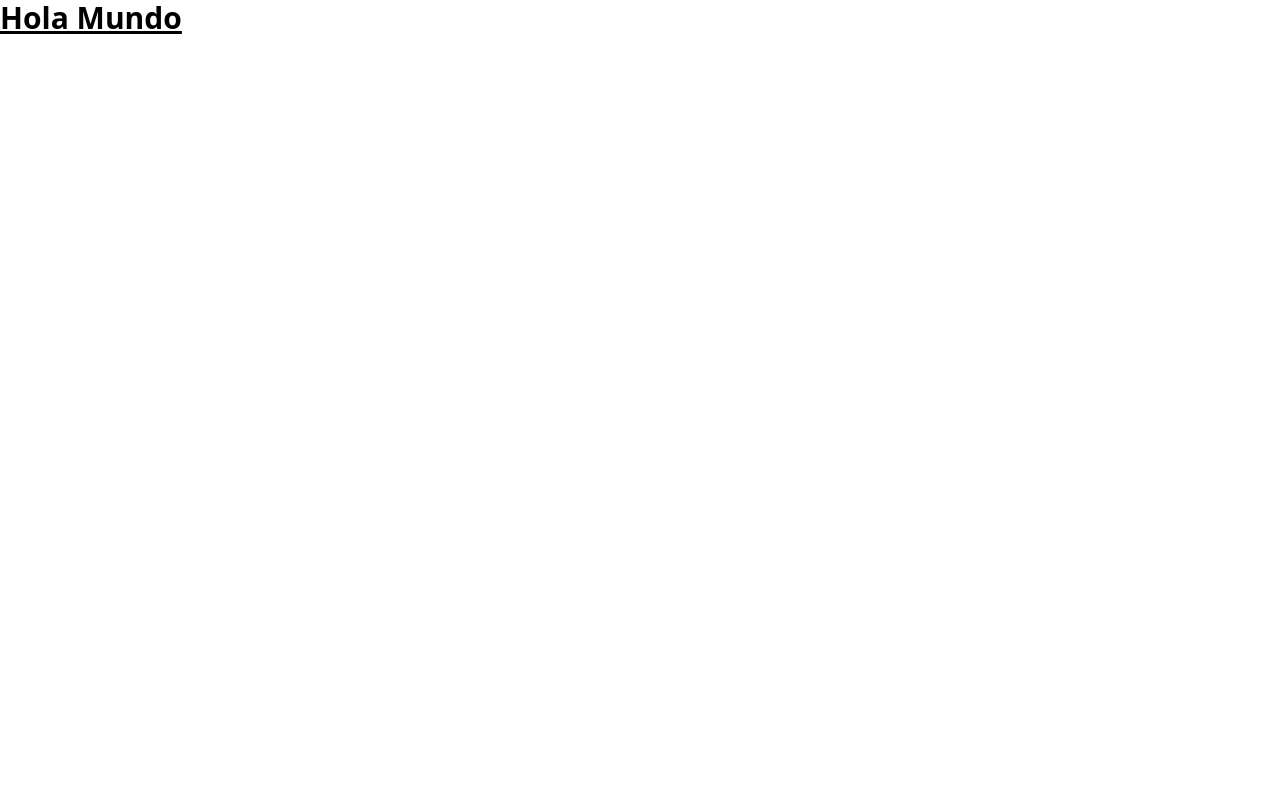
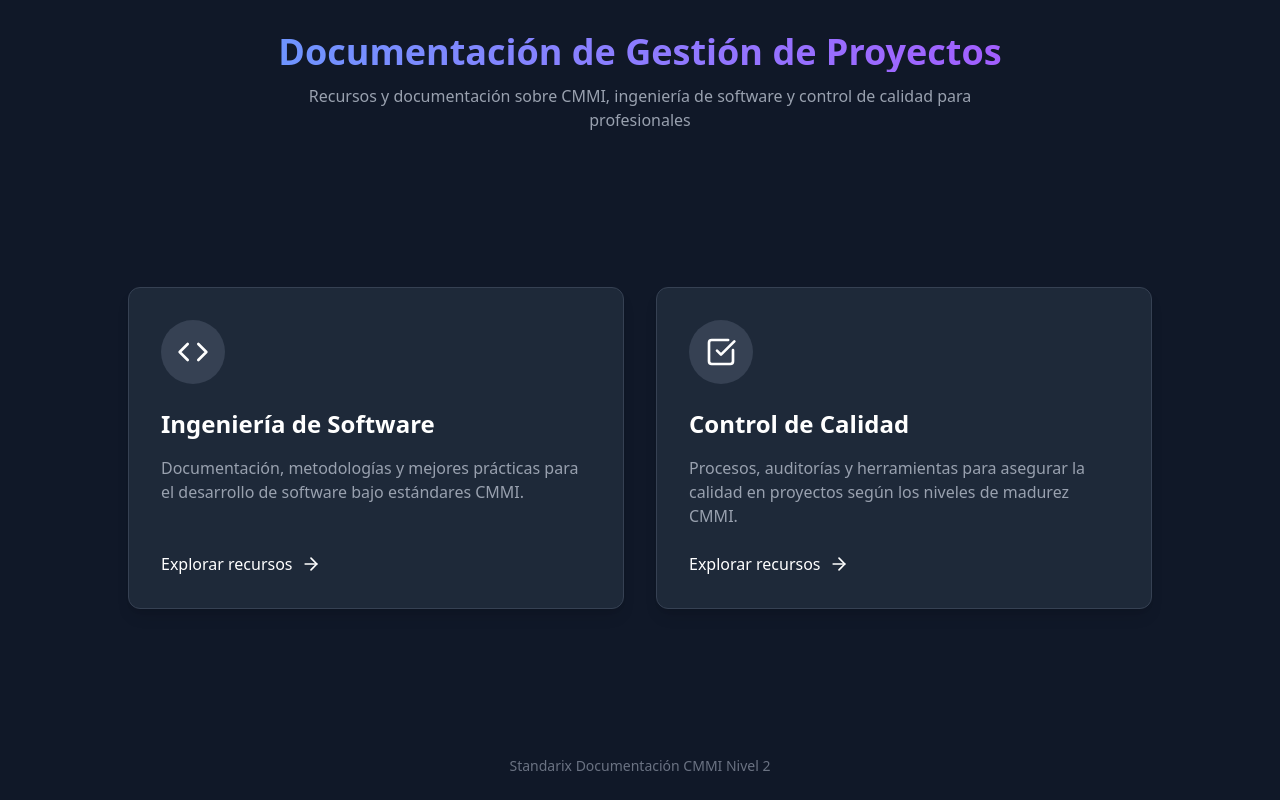
Before and after one commit to RafaElDev6H057/Standarix.com, a Vue app: page / in a window 1280 px wide. Built offline with nearby package versions, Linux system fonts and the light colour scheme.

Commit message:
feat: enhance HomeView with new layout and add CardSectionHome component

```diff
--- /dev/null
+++ b/src/components/CardSectionHome.vue
@@ -0,0 +1,61 @@
+<script setup>
+import { ArrowRight } from 'lucide-vue-next'
+import { defineProps } from 'vue'
+
+defineProps({
+  title: {
+    type: String,
+    required: true,
+  },
+  description: {
+    type: String,
+    required: true,
+  },
+  to: {
+    type: String,
+    required: true,
+  },
+  icon: {
+    type: Object,
+    required: true,
+  },
+  accentColor: {
+    type: String,
+    default: 'blue',
+    validator: (value) =>
+      ['blue', 'purple', 'green', 'red', 'yellow', 'indigo', 'pink'].includes(value),
+  },
+  buttonText: {
+    type: String,
+    default: 'Explorar recursos',
+  },
+})
+</script>
+
+<template>
+  <RouterLink
+    :to="to"
+    class="group bg-gray-800 rounded-xl overflow-hidden shadow-lg hover:shadow-2xl transition-all duration-300 hover:translate-y-[-8px] border border-gray-700"
+    :class="[`hover:border-${accentColor}-500`]"
+  >
+    <div class="p-8 flex flex-col h-full">
+      <div
+        class="bg-gray-700 rounded-full w-16 h-16 flex items-center justify-center mb-6 transition-colors duration-300"
+        :class="[`group-hover:bg-${accentColor}-600`]"
+      >
+        <component :is="icon" class="w-8 h-8" />
+      </div>
+      <h2 class="text-2xl font-bold mb-4">{{ title }}</h2>
+      <p class="text-gray-400 mb-6 flex-grow">
+        {{ description }}
+      </p>
+      <div
+        class="flex items-center transition-colors"
+        :class="[`text-${accentColor}-400 group-hover:text-${accentColor}-300`]"
+      >
+        <span>{{ buttonText }}</span>
+        <ArrowRight class="ml-2 w-5 h-5 group-hover:translate-x-1 transition-transform" />
+      </div>
+    </div>
+  </RouterLink>
+</template>
--- a/src/views/HomeView.vue
+++ b/src/views/HomeView.vue
@@ -1,7 +1,45 @@
-<script setup></script>
+<script setup>
+import { Code, CheckSquare } from 'lucide-vue-next'
+import CardSectionHome from '@/components/CardSectionHome.vue'
+</script>
 
 <template>
-  <main>
-    <h1 class="text-3xl font-bold underline">Hola Mundo</h1>
-  </main>
+  <div class="min-h-screen bg-gray-900 text-white flex flex-col">
+    <header class="py-8 px-6 md:px-12">
+      <h1
+        class="text-3xl md:text-4xl font-bold text-center bg-gradient-to-r from-blue-400 to-purple-500 bg-clip-text text-transparent"
+      >
+        Documentación de Gestión de Proyectos
+      </h1>
+      <p class="text-gray-400 text-center mt-3 max-w-2xl mx-auto">
+        Recursos y documentación sobre CMMI, ingeniería de software y control de calidad para
+        profesionales
+      </p>
+    </header>
+
+    <main class="flex-grow flex items-center justify-center px-6 py-12">
+      <div class="grid grid-cols-1 md:grid-cols-2 gap-8 max-w-5xl w-full">
+        <!-- Cards de cada apartado -->
+        <CardSectionHome
+          title="Ingeniería de Software"
+          description="Documentación, metodologías y mejores prácticas para el desarrollo de software bajo estándares CMMI."
+          to="/ingenieria-software"
+          :icon="Code"
+          accentColor="blue"
+        />
+
+        <CardSectionHome
+          title="Control de Calidad"
+          description="Procesos, auditorías y herramientas para asegurar la calidad en proyectos según los niveles de madurez CMMI."
+          to="/gestion-calidad"
+          :icon="CheckSquare"
+          accentColor="purple"
+        />
+      </div>
+    </main>
+
+    <footer class="py-6 text-center text-gray-500 text-sm">
+      <p>Standarix Documentación CMMI Nivel 2</p>
+    </footer>
+  </div>
 </template>
```
